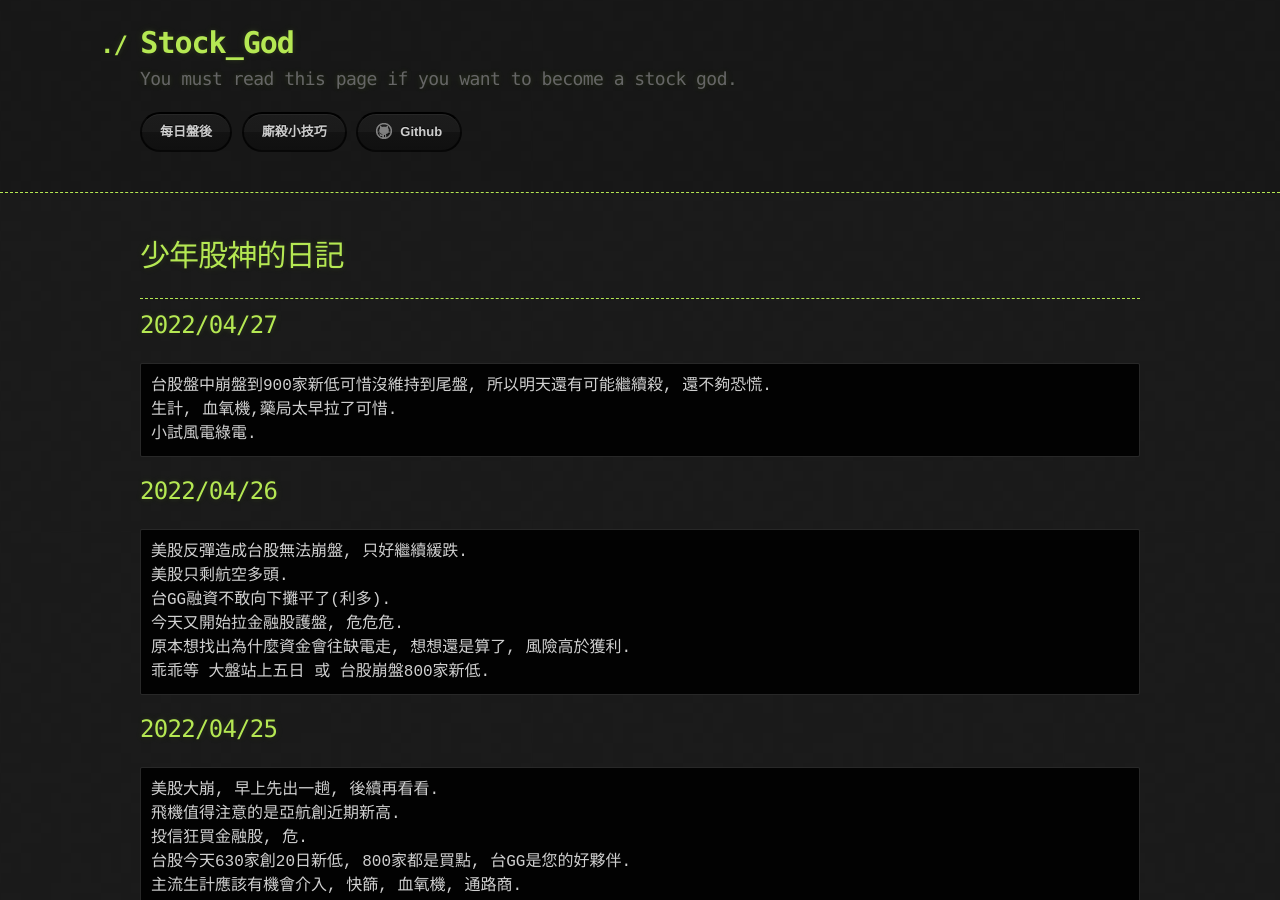
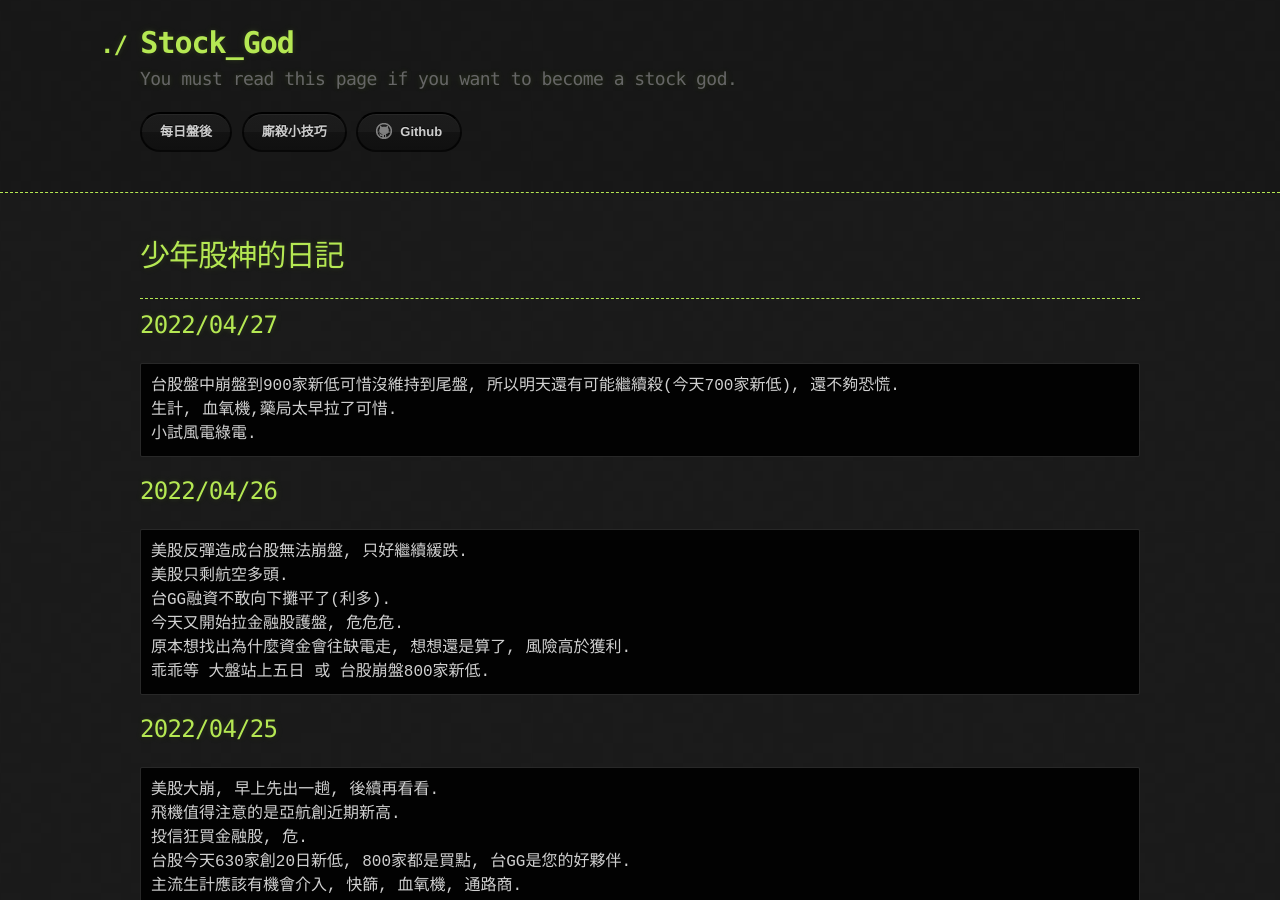
Before and after one commit to lepg5487/Stock_God, a Jekyll site: the page built from index.md, in a window 1280 px wide and 900 px high. Built offline with Jekyll 4.4.1, drawn with Linux system fonts in a browser that asks for light colours; our own code applies the rules of GitHub Pages for plain Markdown files.

Commit message:
Update index.md

````diff
--- a/index.md
+++ b/index.md
@@ -8,7 +8,7 @@ layout: testlayouts
 
 ## 2022/04/27
 ```
-台股盤中崩盤到900家新低可惜沒維持到尾盤, 所以明天還有可能繼續殺, 還不夠恐慌.
+台股盤中崩盤到900家新低可惜沒維持到尾盤, 所以明天還有可能繼續殺(今天700家新低), 還不夠恐慌.
 生計, 血氧機,藥局太早拉了可惜.
 小試風電綠電.
 ```
````
